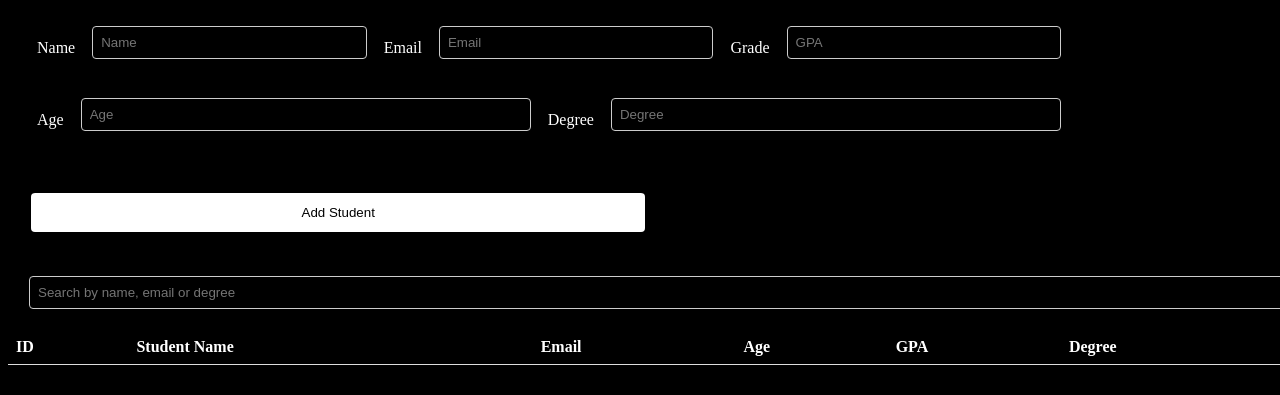
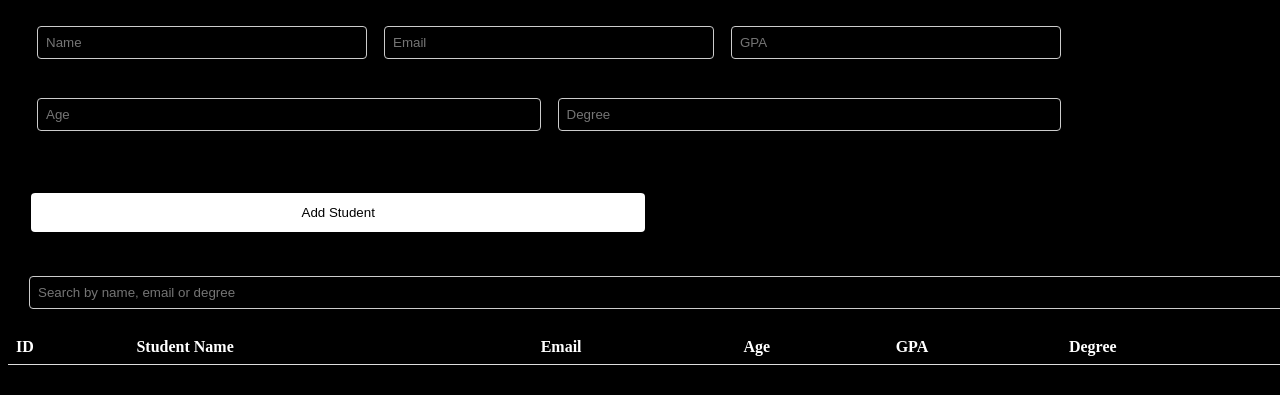
Before and after one commit to 17-08-2003/module-f2-test, a plain HTML site: page index.html in a window 1280 px wide. Shown: the part 61-456 px from the top of the page. Drawn offline with Linux system fonts and the light colour scheme.

Commit message:
Update index.html

```diff
--- a/index.html
+++ b/index.html
@@ -11,17 +11,17 @@
     <h1>Student Management CRUD</h1>
 	<form id="addStudentForm" onsubmit="addStudent(); return false;" >
 		<div class="form-row">
-		<label for="name">Name</label>
+
 		<input type="text" id="name" name="name" placeholder="Name"  required >
-        <label for="email">Email</label>
+
         <input type="email" id="email" name="email" placeholder="Email"  required >
-		<label for="grade">Grade</label>
+
 		<input type="text" id="grade" name="grade" placeholder="GPA"  required>
 		</div>
 		<div class="form-row">
-		<label for="age">Age</label>
+
 		<input type="text" id="age" name="age" placeholder="Age"  required >
-		<label for="degree">Degree</label>
+
 		<input type="text" id="degree" name="degree" placeholder="Degree" required>
 		</div>
 		<input type="submit" value="Add Student" id="addStudentButton"  onclick="addStudent()">
```
